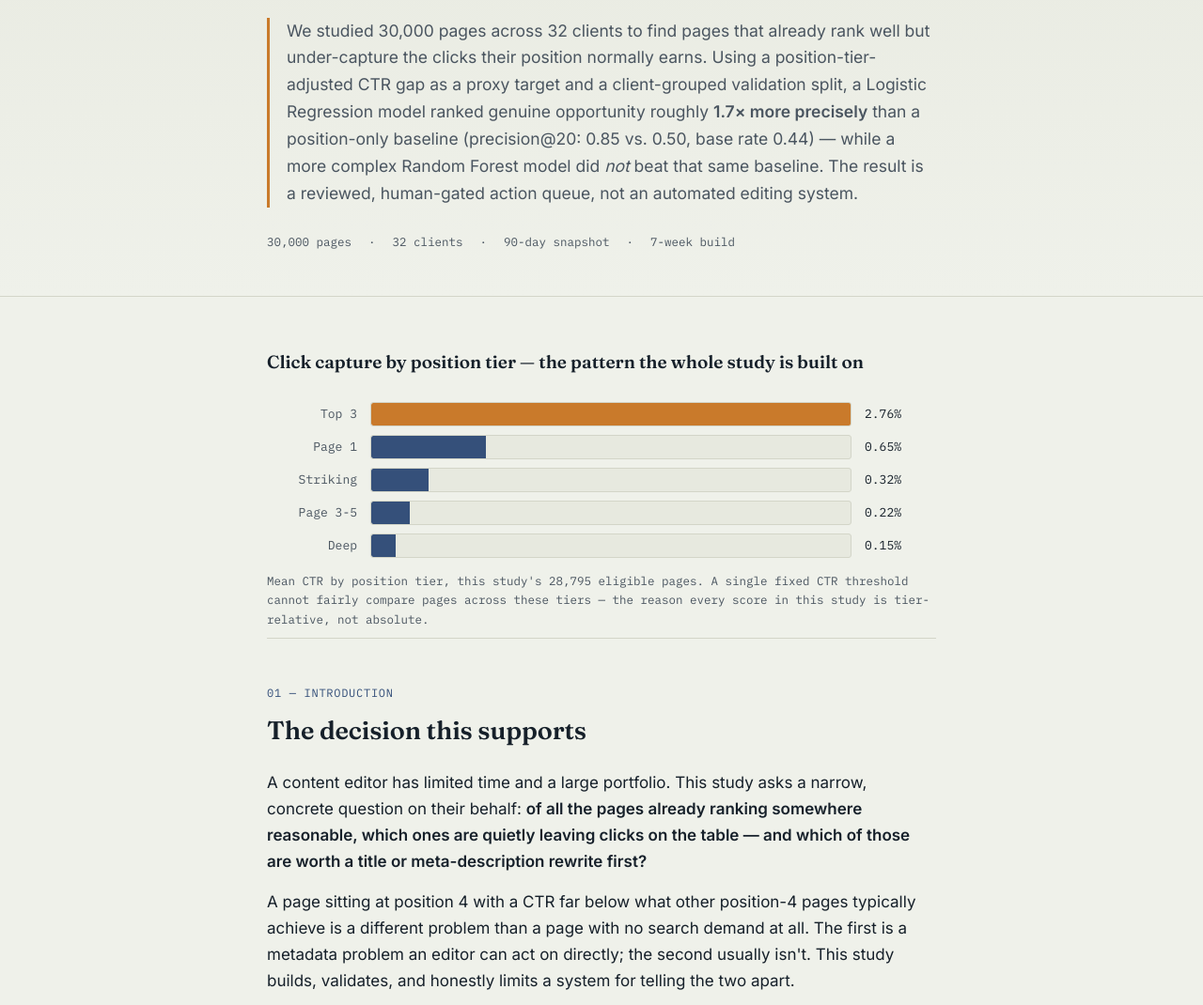
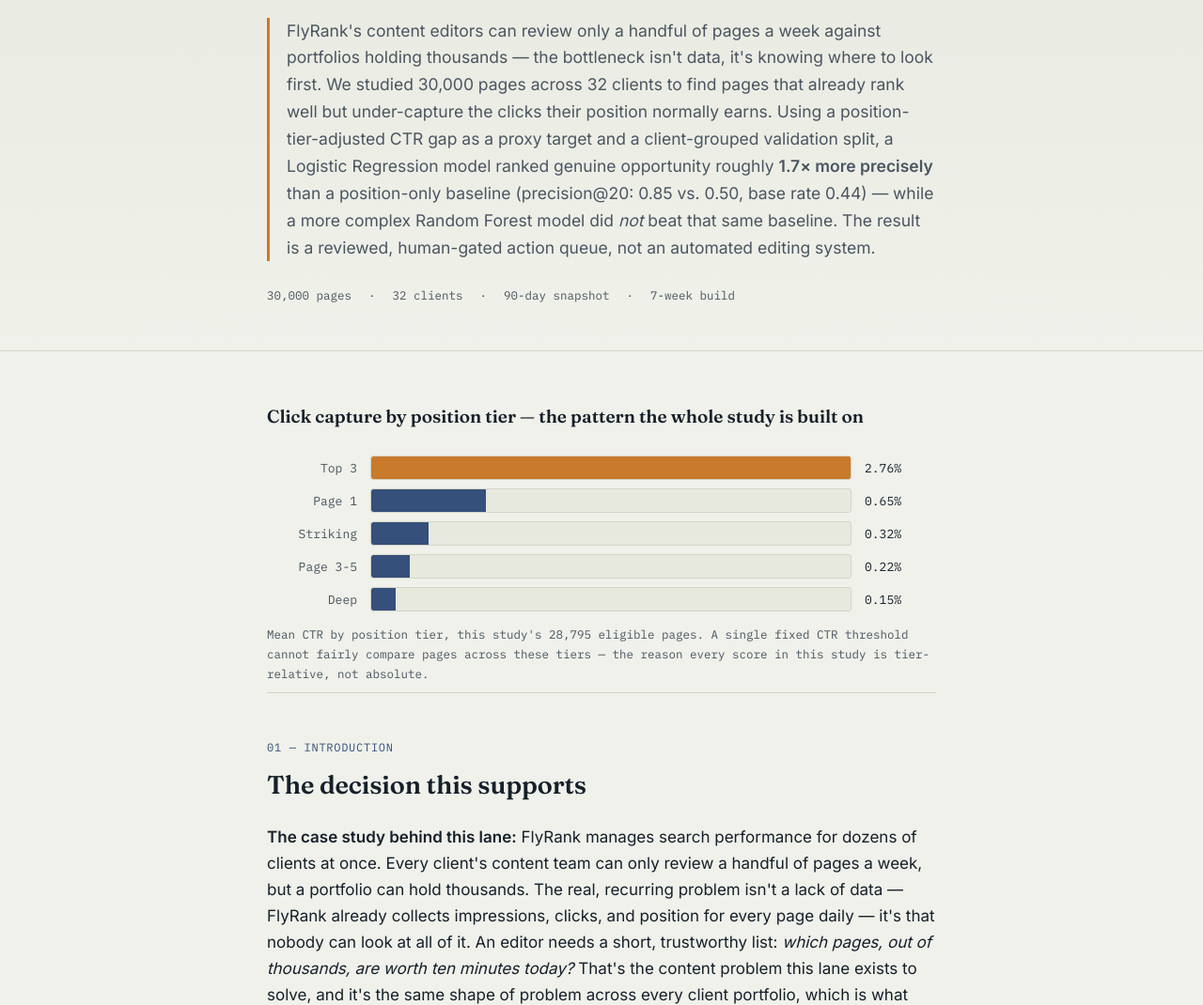
Before and after one commit to UnsoundMouse/flyrankaiw01_research_question, a plain HTML site: page docs/index.html in a window 1280 px wide. Shown: the part 219-1289 px from the top of the page at 94% size. Drawn offline with Linux system fonts and the light colour scheme.

Commit message:
Add files via upload

```diff
--- a/docs/index.html
+++ b/docs/index.html
@@ -200,7 +200,9 @@
     <div class="eyebrow">CTR / Engagement Opportunity Scoring · FlyRank ML Internship Capstone</div>
     <h1>Why do some page-one results get fewer clicks than others?</h1>
     <p class="abstract">
-      We studied 30,000 pages across 32 clients to find pages that already rank well but
+      FlyRank's content editors can review only a handful of pages a week against portfolios
+      holding thousands — the bottleneck isn't data, it's knowing where to look first. We
+      studied 30,000 pages across 32 clients to find pages that already rank well but
       under-capture the clicks their position normally earns. Using a position-tier-adjusted
       CTR gap as a proxy target and a client-grouped validation split, a Logistic Regression
       model ranked genuine opportunity roughly <strong>1.7× more precisely</strong> than a
@@ -234,6 +236,15 @@
   <section id="intro">
     <div class="section-num">01 — INTRODUCTION</div>
     <h2>The decision this supports</h2>
+    <p><strong>The case study behind this lane:</strong> FlyRank manages search performance for
+    dozens of clients at once. Every client's content team can only review a handful of pages a
+    week, but a portfolio can hold thousands. The real, recurring problem isn't a lack of data —
+    FlyRank already collects impressions, clicks, and position for every page daily — it's that
+    nobody can look at all of it. An editor needs a short, trustworthy list: <em>which pages,
+    out of thousands, are worth ten minutes today?</em> That's the content problem this lane
+    exists to solve, and it's the same shape of problem across every client portfolio, which is
+    what makes a general, honestly-validated scoring system worth building rather than
+    reviewing each client by hand.</p>
     <p>A content editor has limited time and a large portfolio. This study asks a narrow,
     concrete question on their behalf: <strong>of all the pages already ranking somewhere
     reasonable, which ones are quietly leaving clicks on the table — and which of those are
```
